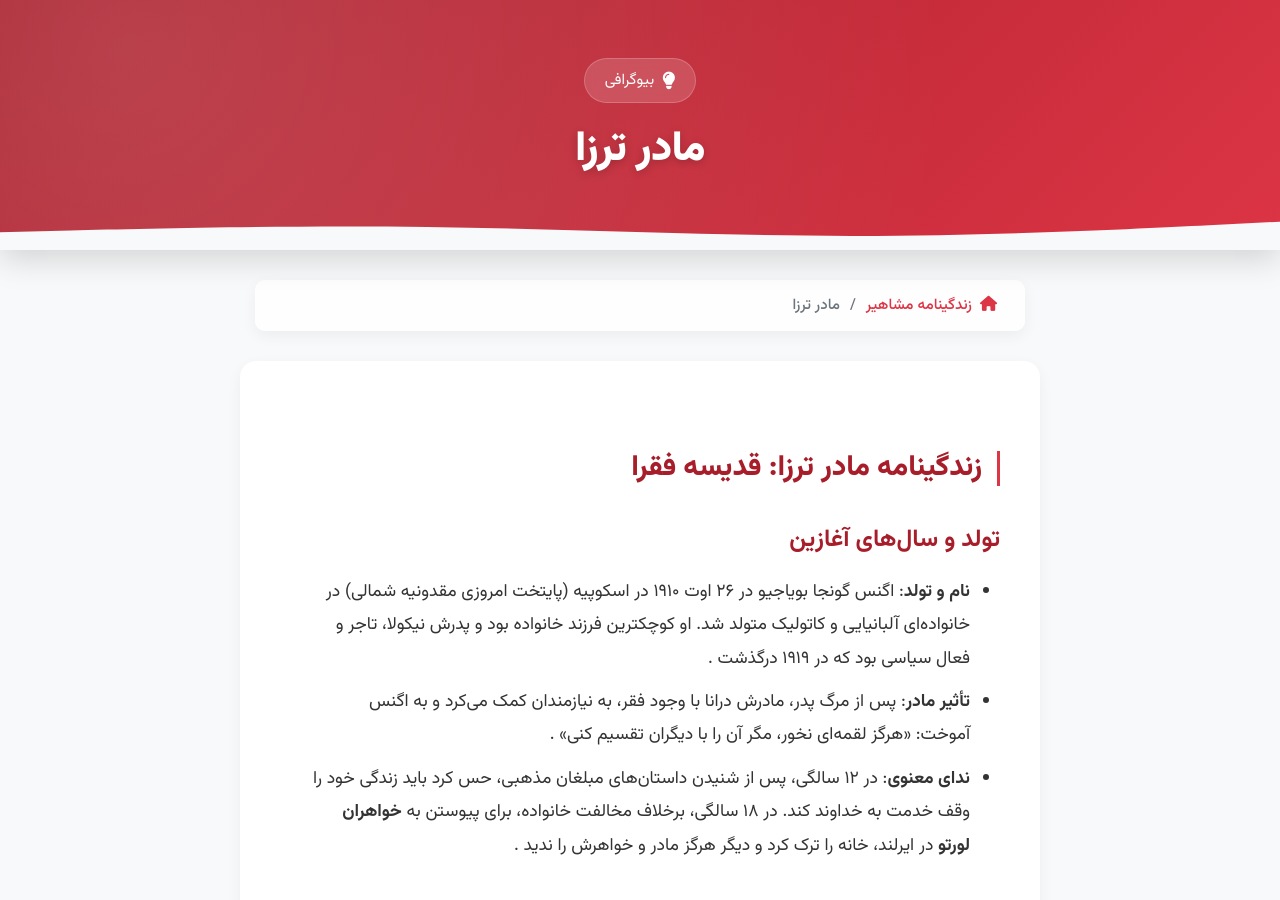
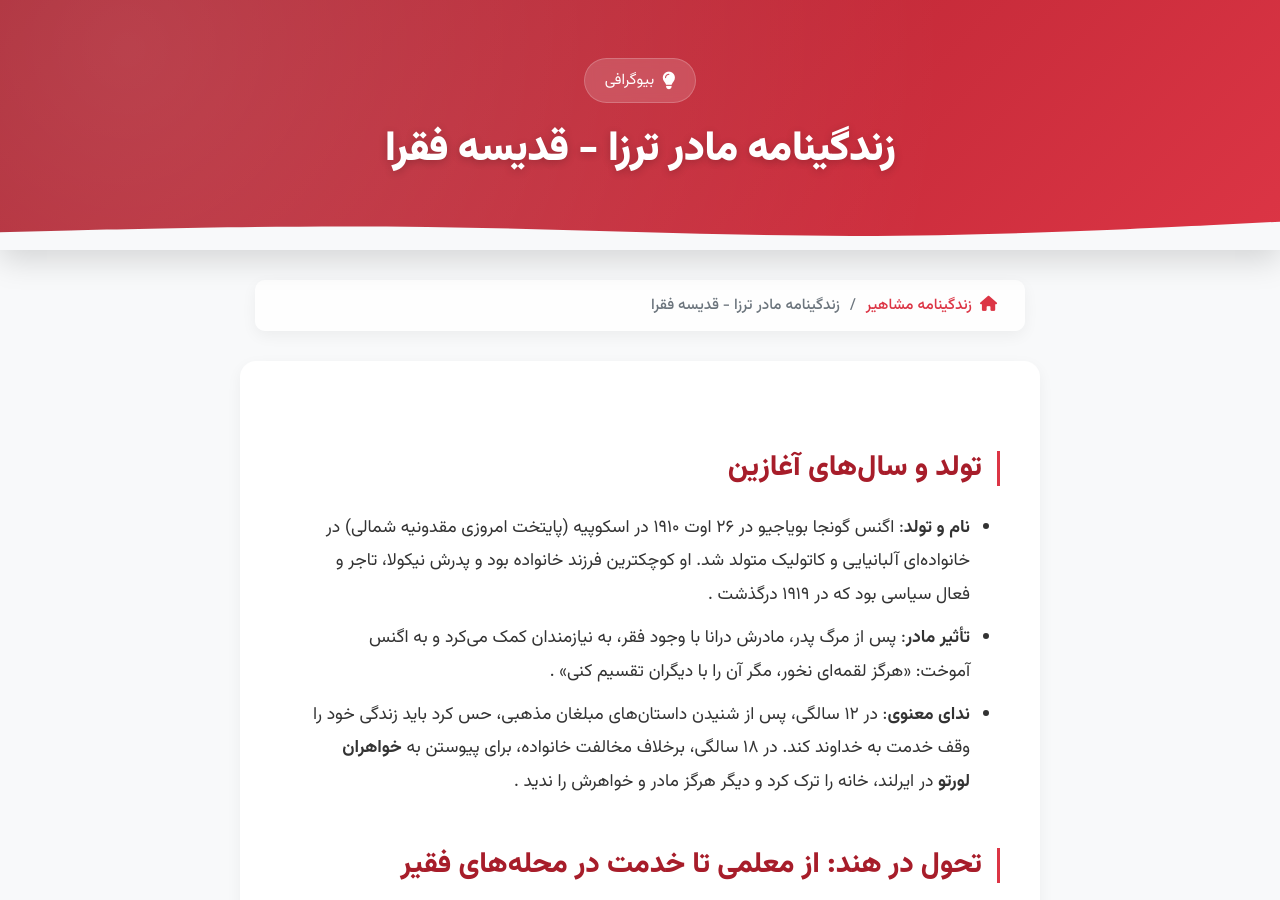
Before and after one commit to darkblog/darkblog.github.io, a Jekyll site: the page built from _posts/2025-7-6-73.md, in a window 1280 px wide and 900 px high. Built offline with Jekyll 4.4.1, drawn with Linux system fonts in a browser that asks for light colours.

Commit message:
Update 2025-7-6-73.md

```diff
--- a/_posts/2025-7-6-73.md
+++ b/_posts/2025-7-6-73.md
@@ -1,21 +1,19 @@
 ---
 layout: post
-title: مادر ترزا
+title: زندگینامه مادر ترزا - قدیسه فقرا
 ---
 
-## زندگینامه مادر ترزا: قدیسه فقرا
-
-### تولد و سال‌های آغازین
+## تولد و سال‌های آغازین
 - **نام و تولد**: اگنس گونجا بویاجیو در ۲۶ اوت ۱۹۱۰ در اسکوپیه (پایتخت امروزی مقدونیه شمالی) در خانواده‌ای آلبانیایی و کاتولیک متولد شد. او کوچکترین فرزند خانواده بود و پدرش نیکولا، تاجر و فعال سیاسی بود که در ۱۹۱۹ درگذشت .
 - **تأثیر مادر**: پس از مرگ پدر، مادرش درانا با وجود فقر، به نیازمندان کمک می‌کرد و به اگنس آموخت: «هرگز لقمه‌ای نخور، مگر آن را با دیگران تقسیم کنی» .
 - **ندای معنوی**: در ۱۲ سالگی، پس از شنیدن داستان‌های مبلغان مذهبی، حس کرد باید زندگی خود را وقف خدمت به خداوند کند. در ۱۸ سالگی، برخلاف مخالفت خانواده، برای پیوستن به **خواهران لورتو** در ایرلند، خانه را ترک کرد و دیگر هرگز مادر و خواهرش را ندید .
 
-### تحول در هند: از معلمی تا خدمت در محله‌های فقیر
+## تحول در هند: از معلمی تا خدمت در محله‌های فقیر
 - **ورود به هند**: در ۱۹۲۹ برای آموزش به دارجلینگ هند رفت. در ۱۹۳۱ با انتخاب نام **ترزا** (به احترام قدیسه اسپانیایی) به عنوان راهبه سوگند یاد کرد و در کلکته به تدریس جغرافیا و تاریخ در مدرسه‌ای دخترانه پرداخت .
 - **تجربه روحی**: در ۱۰ سپتامبر ۱۹۴۶، در قطار به سمت دارجلینگ، «ندایی در درون ندا» شنید که او را به ترک صومعه و خدمت در میان فقرای کلکته فرا خواند. پس از ۱۸ ماه تلاش، سرانجام در ۱۹۴۸ اجازه رسمی کلیسا را دریافت کرد .
 - **شروع انقلابی**: صومعه را ترک کرد، **ساری سفید با حاشیه آبی** (لباس زنان فقیر بنگال) پوشید، پرستاری آموخت و با ۵ روپیه در جیب، به محله‌های فقیرنشین کلکته رفت. اولین مدرسه خود را روی زمینی متروکه و بدون امکانات پایه‌گذاری کرد .
 
-### تأسیس مبلغان خیریه و گسترش جهانی
+## تأسیس مبلغان خیریه و گسترش جهانی
 - **بنیان‌گذاری**: در ۱۹۵۰، سازمان **مبلغان خیریه** (Missionaries of Charity) را با تمرکز بر کمک به «فقیرترین فقرا» تأسیس کرد. این سازمان به مراقبت از بیماران، کودکان بی‌سرپرست و در حال مرگ پرداخت .
 - **گسترش کارها**:
   - دهه ۱۹۵۰–۱۹۶۰: ساخت خانه‌ای برای جذامیان، پرورشگاه و کلینیک‌های سیار .
@@ -23,20 +21,20 @@ title: مادر ترزا
   - ۱۹۸۶: کمک به قربانیان چرنوبیل و زلزله ارمنستان .
   - تا ۱۹۹۷: فعال‌سازی در ۱۲۳ کشور با ۴٬۰۰۰ راهبه .
 
-### جوایز و تقدیرهای بین‌المللی
+## جوایز و تقدیرهای بین‌المللی
 - **جایزه نوبل صلح (۱۹۷۹)**: برای خدمات انساندوستانه دریافت کرد و هزینه ضیافت آن (۱۹۲٬۰۰۰ دلار) را به فقرا اختصاص داد .
 - **سایر جوایز**: مدال آزادی ریاست‌جمهوری آمریکا، جایزه بالزان و شناسایی از سوی پاپ پل ششم در ۱۹۶۵ که امکان گسترش بین‌المللی کارهایش را فراهم کرد .
 
-### بیماری، مرگ و تقدیس
+## بیماری، مرگ و تقدیس
 - **مشکلات سلامتی**: از ۱۹۸۳ با چندین حمله قلبی، مالاریا و شکستگی استخوان ترقوه دست‌وپنجه نرم کرد. در ۱۹۹۷ پس از استعفا از مدیریت امور خیریه، در ۵ سپتامبر در ۸۷ سالگی درگذشت .
 - **تشییع و قدیس‌شدن**: هند مراسم باشکوهی برای او برگزار کرد. واتیکان دو معجزه را به او نسبت داد (از جمله شفای زن هندی با تومور شکمی). سرانجام در ۴ سپتامبر ۲۰۱۶ توسط پاپ فرانسیس **قدیس** اعلام شد .
 
-### انتقادات و تناقضات
+## انتقادات و تناقضات
 - **مسائل پزشکی**: منتقدانی مانند پزشک هندی‌تبار **آروپ چترجی** اشاره کردند که مراکز او امکانات بهداشتی پایینی داشتند و از سرنگ‌های مستعمل استفاده می‌کردند .
 - **مواضع اجتماعی**: مخالفت شدید با سقط‌جنین و طلاق، و دریافت کمک مالی از چارلز کیتینگ (متهم به فساد مالی) جنجال‌برانگیز بود .
 - **تناقض شخصی**: اگرچه زندگی ساده‌ای داشت، هنگام بیماری خود از بهترین امکانات پزشکی استفاده کرد .
 
-### میراث ماندگار
+## میراث ماندگار
 > **"کارهای کوچک را با عشقی بزرگ انجام دهید."**
 این جمله نماد نگرش مادر ترزا بود. او با وجود تناقضات، نماد فداکاری برای محرومان باقی ماند. سازمانش امروز در سراسر جهان فعال است و خانه‌های خیریه او پناهگاه هزاران نیازمند است .
 
```
